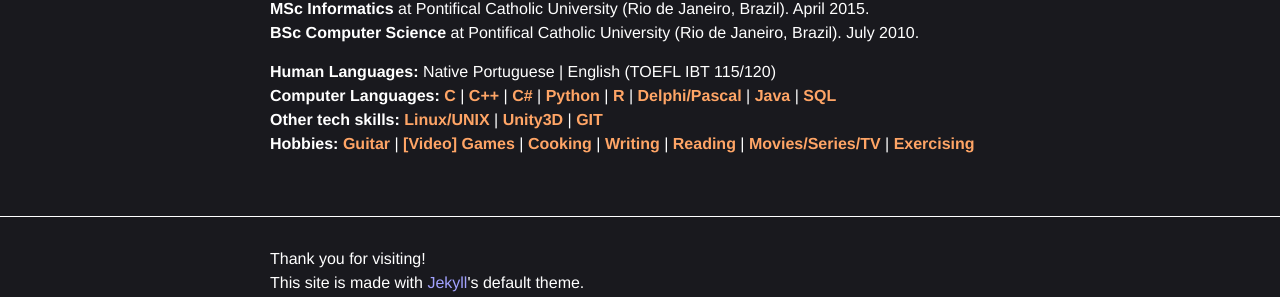
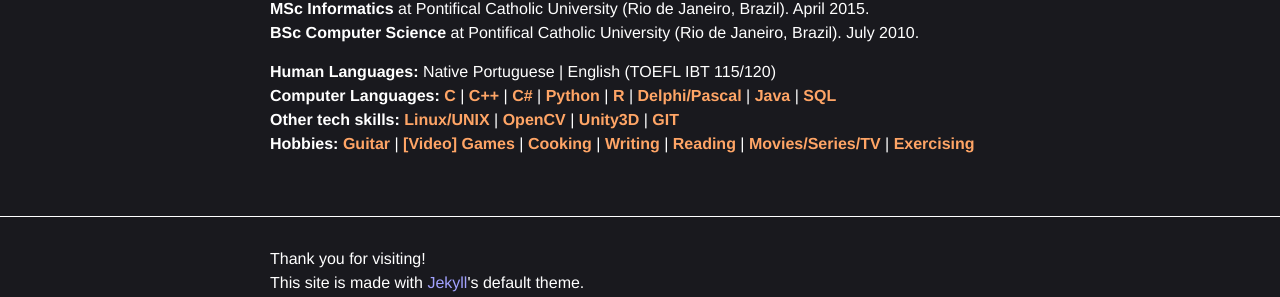
Before and after one commit to anlutfi/anlutfi.github.io, a Jekyll site: the page built from _posts/2015-11-03-info.markdown, in a window 1280 px wide. Shown: the part 233-530 px from the top of the page. Built offline with Jekyll 4.4.1, drawn with Linux system fonts in a browser that asks for light colours.

Commit message:
modified:   _posts/2015-11-03-info.markdown --> added OpenCV as a skill

```diff
--- a/_posts/2015-11-03-info.markdown
+++ b/_posts/2015-11-03-info.markdown
@@ -26,7 +26,7 @@
     <span class="skill">R</span> | <span class="skill">Delphi/Pascal</span> |
     <span class="skill">Java</span> | <span class="skill">SQL</span>
     <br><b>Other tech skills:</b>
-    <span class="skill">Linux/UNIX</span> | <span class="skill">Unity3D</span> |
+    <span class="skill">Linux/UNIX</span> | <span class="skill">OpenCV</span> | <span class="skill">Unity3D</span> |
     <span class="skill">GIT</span>
     <br><b>Hobbies:</b> <span class="skill">Guitar</span> | <span class="skill">[Video] Games</span> |
     <span class="skill">Cooking</span> | <span class="skill">Writing</span> |
```
